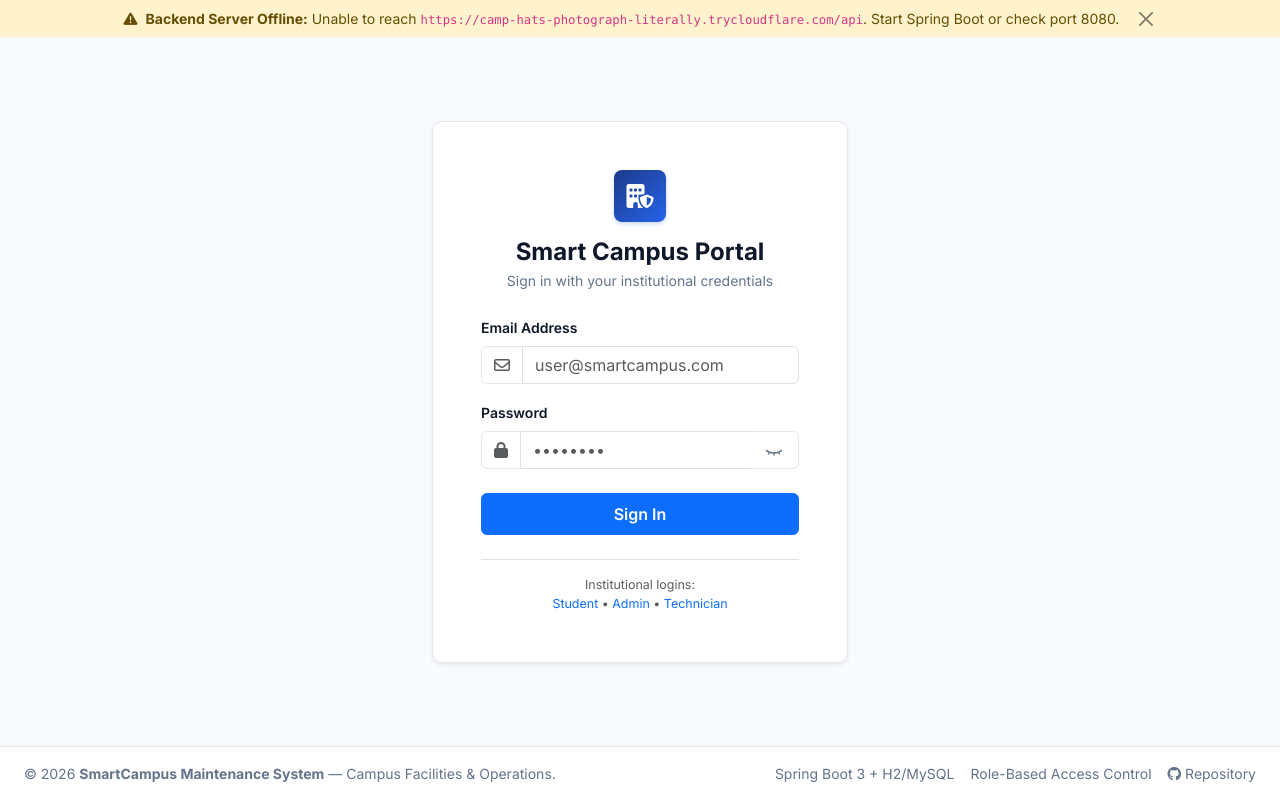
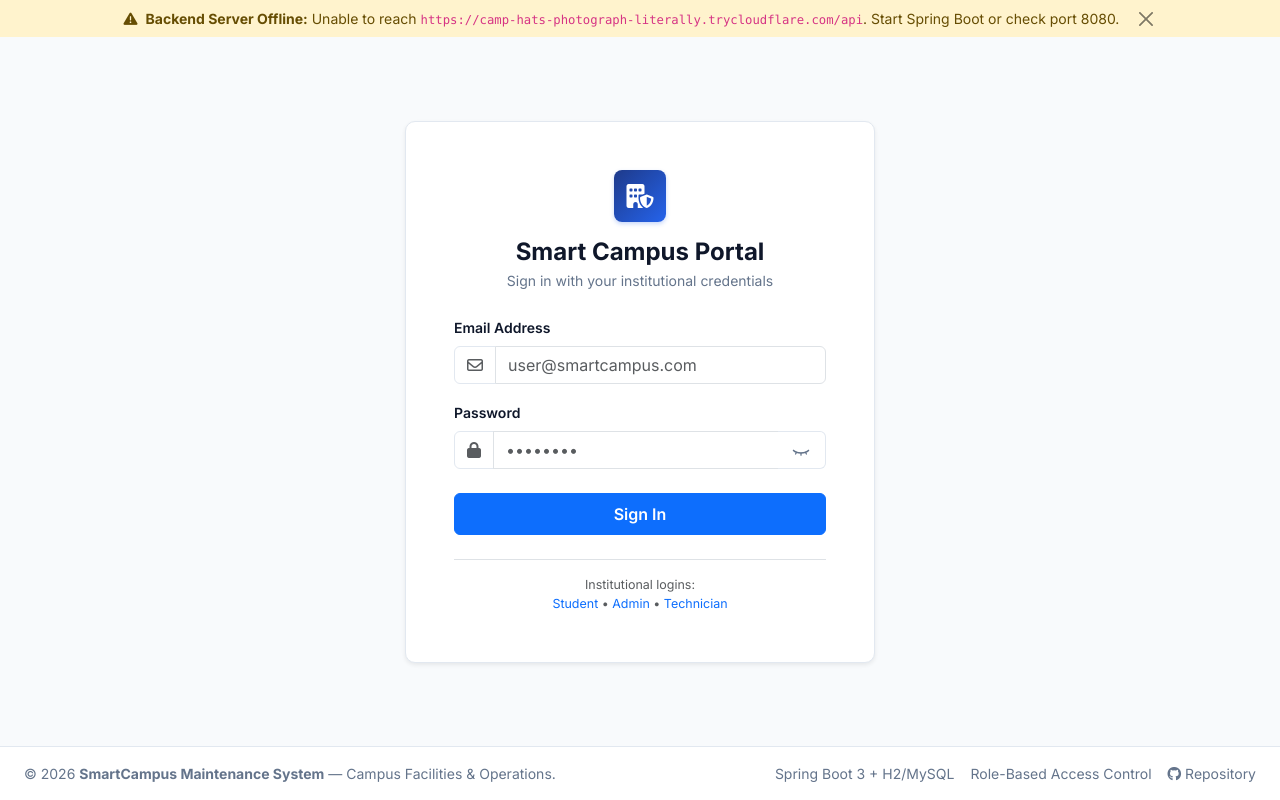
Before and after one commit to Albert101255/smart-campus-maintenance, a web app: page / in a window 1280 px wide. Run offline with its HTML, style and script files only (its server is not run), Linux system fonts and the light colour scheme; data that the repository does not hold is empty.

Commit message:
style(ui): increase login card width to 470px on desktop

```diff
--- a/src/main/resources/static/index.html
+++ b/src/main/resources/static/index.html
@@ -594,7 +594,7 @@
   <!-- VIEW: AUTHENTICATION / LOGIN SCREEN (WHEN NOT LOGGED IN)            -->
   <!-- =================================================================== -->
   <section id="view-login-screen" class="app-view d-none py-5 flex-grow-1 d-flex align-items-center">
-    <div class="container" style="max-width: 440px;">
+    <div class="container" style="max-width: 494px;">
 
       <!-- Institutional Branding & Login Card -->
       <div class="enterprise-card p-4 p-sm-5 shadow-sm">
--- a/src/main/resources/templates/auth/login.html
+++ b/src/main/resources/templates/auth/login.html
@@ -9,7 +9,7 @@
 </head>
 <body class="bg-light d-flex align-items-center justify-content-center min-vh-100 py-5">
 
-    <div class="container" style="max-width: 440px;">
+    <div class="container" style="max-width: 494px;">
         <div class="text-center mb-4">
             <a href="/" class="text-decoration-none">
                 <div class="stat-icon-wrapper bg-primary text-white mx-auto mb-2" style="width:56px; height:56px;">
--- a/src/main/resources/templates/index.html
+++ b/src/main/resources/templates/index.html
@@ -594,7 +594,7 @@
   <!-- VIEW: AUTHENTICATION / LOGIN SCREEN (WHEN NOT LOGGED IN)            -->
   <!-- =================================================================== -->
   <section id="view-login-screen" class="app-view d-none py-5 flex-grow-1 d-flex align-items-center">
-    <div class="container" style="max-width: 440px;">
+    <div class="container" style="max-width: 494px;">
 
       <!-- Institutional Branding & Login Card -->
       <div class="enterprise-card p-4 p-sm-5 shadow-sm">
```
